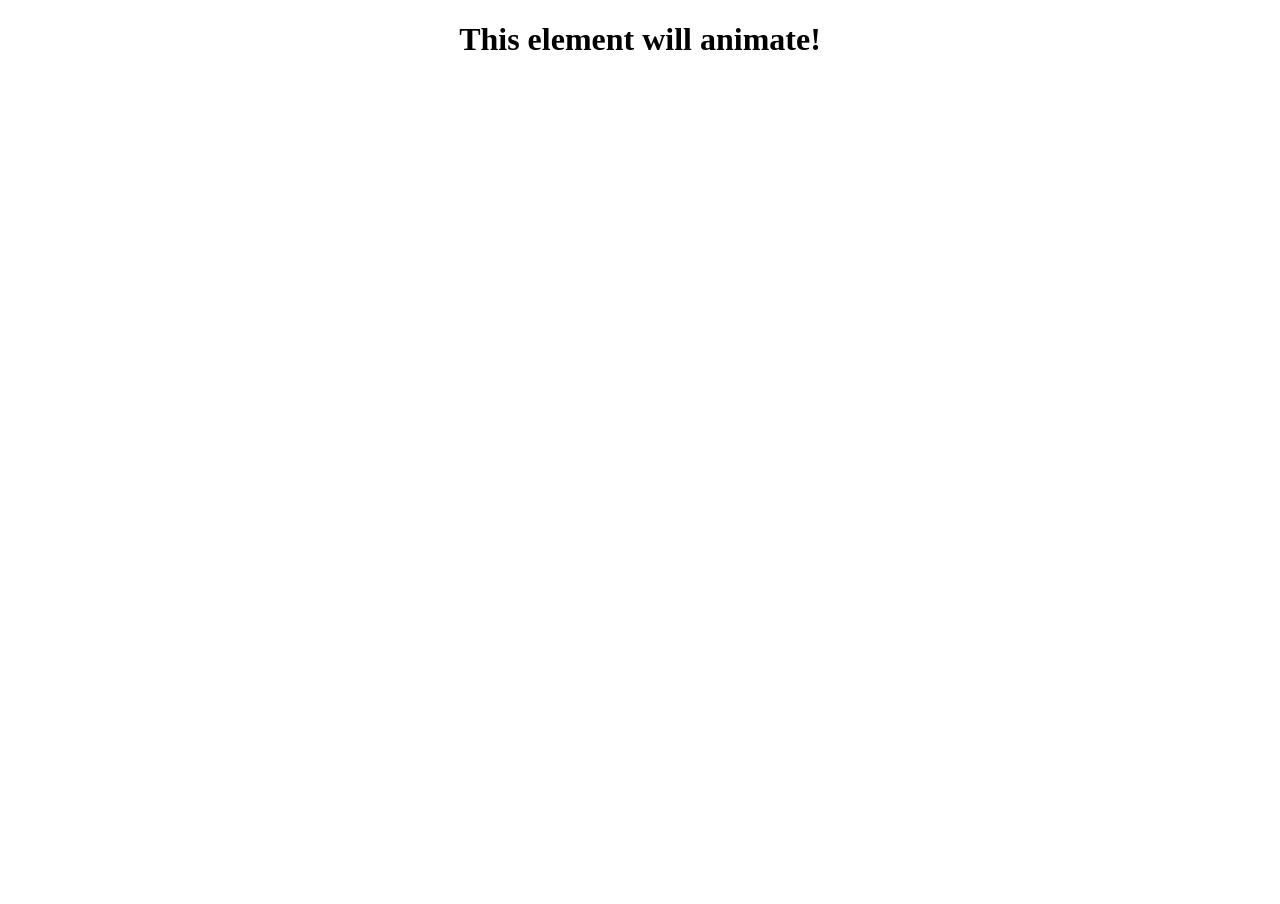
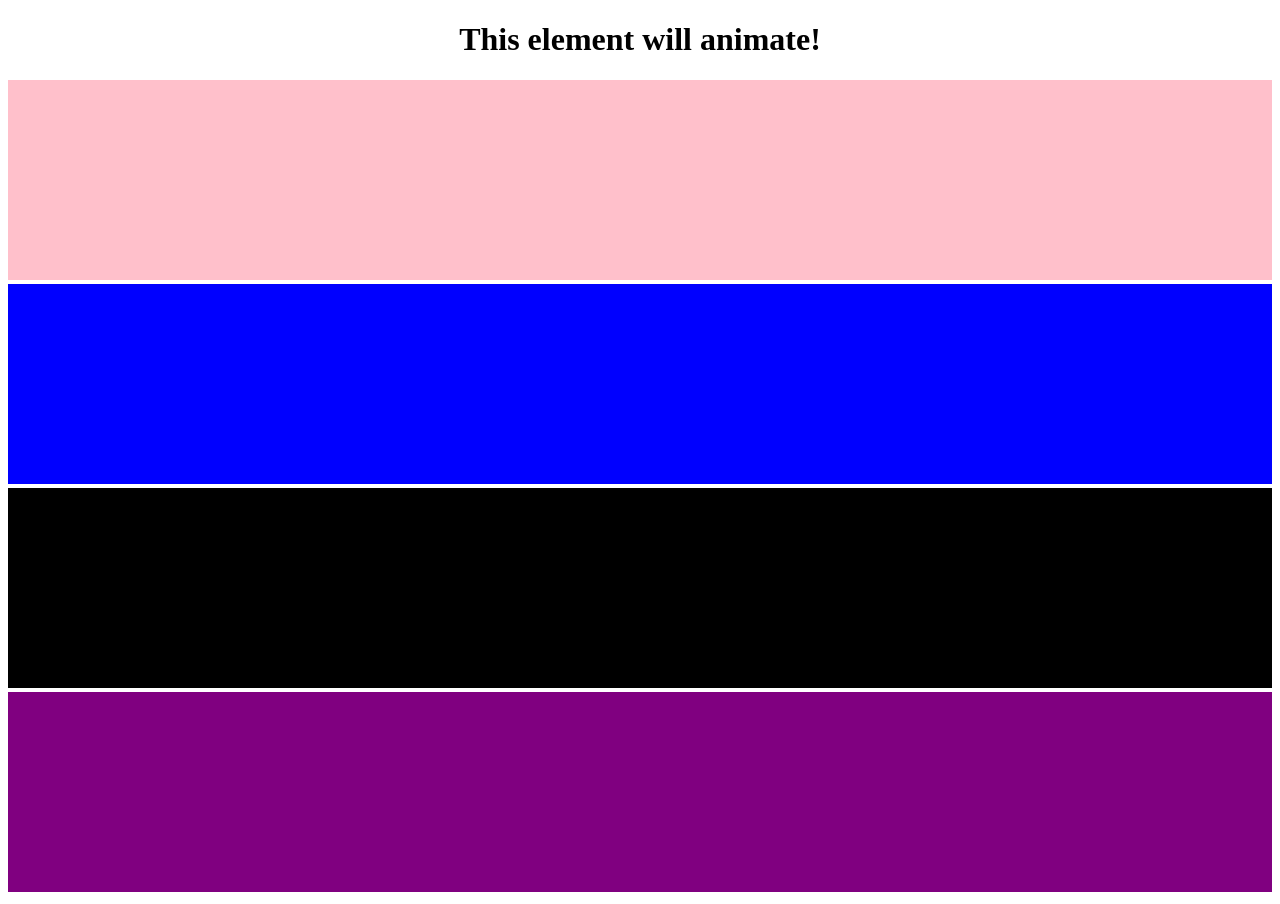
Before and after one commit to obatbayar/week4classwork, a plain HTML site: page index.html in a window 1280 px wide. Before the commit the page ends 800 px from the top, so only its background shows below. Drawn offline with Linux system fonts and the light colour scheme.

Commit message:
media queries

```diff
--- a/css/main.css
+++ b/css/main.css
@@ -2,7 +2,7 @@ body {
 	text-align: center;
 }
 .box {
-	height: 45%
+	height: 200px;
 	width: 45%;
 	display: inline-block;
 }
@@ -18,13 +18,13 @@ body {
 .purple {
 	background-color: purple;
 }
-@media (min-width: 600px;) {
-	.blue .black {
+@media (max-width: 600px) {
+	.blue, .black {
 		display: none;
 	}
 }
-@media (max-width: 1000px;) {
-	body {
+@media (min-width: 1000px) {
+	.box {
 		width: 100%;
 	}
 }
--- a/index.html
+++ b/index.html
@@ -4,6 +4,7 @@
   <title></title>
   <link rel="stylesheet" type="text/css" href="css/main.css">
   <link rel="stylesheet" type="text/css" href="css/animate.css">
+  <meta name="viewport" content="width=device-width, initial-scale=1.0">
 </head>
 <body>
 	<h1 class="animated bounce infintie">This element will animate!</h1>
```
